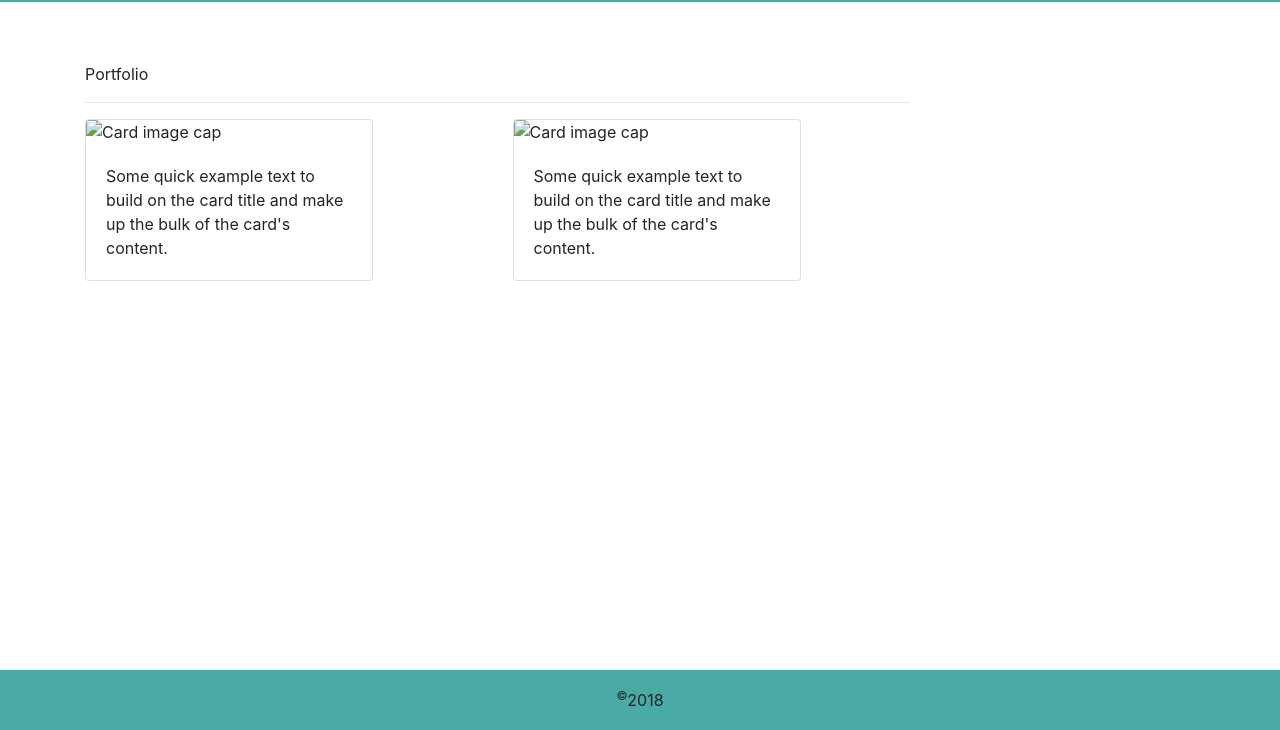
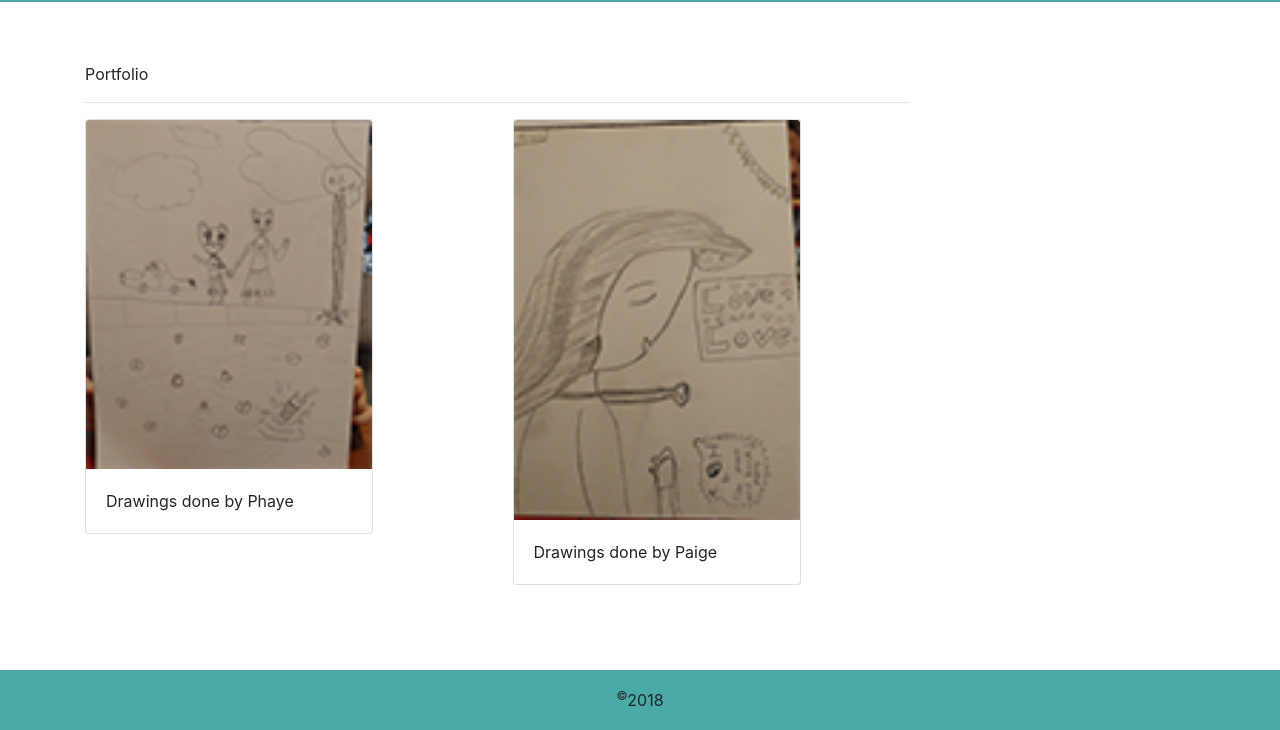
Before and after one commit to kathyboilek/Bootstrap-Portfolio, a plain HTML site: page portfolio.html in a window 1280 px wide. Shown: the part 70-800 px from the top of the page. Drawn offline with nearby package versions, Linux system fonts and the light colour scheme.

Commit message:
updated changes

```diff
--- a/portfolio.html
+++ b/portfolio.html
@@ -49,17 +49,17 @@
                 <div class="row">
                     <div class="col-8 col-sm-6">
                         <div class="card" style="width: 18rem;">
-                            <img class="card-img-top" src=".../100px180/?text=Image cap" alt="Card image cap">
+                            <img class="card-img-top" src="images/0101181049.jpg" alt="Card image cap">
                         <div class="card-body">
-                          <p class="card-text">Some quick example text to build on the card title and make up the bulk of the card's content.</p>
+                          <p class="card-text">Drawings done by Phaye</p>
                         </div>
                       </div>
                     </div>
                     <div class="col-4 col-sm-6">
                         <div class="card" style="width: 18rem;">
-                            <img class="card-img-top" src=".../100px180/?text=Image cap" alt="Card image cap">
+                            <img class="card-img-top" src="images/0101181050.jpg" alt="Card image cap">
                         <div class="card-body">
-                              <p class="card-text">Some quick example text to build on the card title and make up the bulk of the card's content.</p>
+                              <p class="card-text">Drawings done by Paige</p>
                             </div>
                         </div>
                     </div>
```
Also changed, not shown: images/0101181049.jpg (added), images/0101181050.jpg (added), 1 other file.
